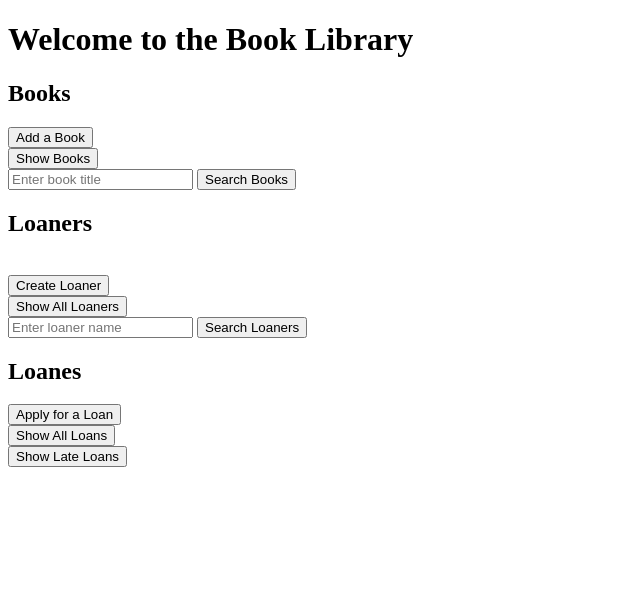
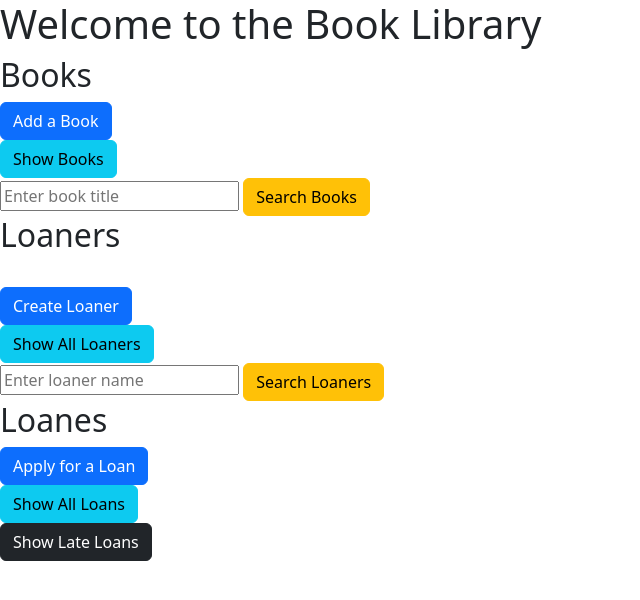
Before and after one commit to olgazon9/blueprint_crud, a Flask app: page / in a window 1280 px wide. Shown: the top 600 px of the page, without its empty margins (0-640 px from the left). Run offline with Flask 3, Linux system fonts and the light colour scheme.

Commit message:
16th commit

```diff
--- a/project/templates/index.html
+++ b/project/templates/index.html
@@ -4,12 +4,13 @@
 <head>
     <title>Book Library</title>
     <script src="https://cdn.jsdelivr.net/npm/axios/dist/axios.min.js"></script>
+    <link href="https://cdn.jsdelivr.net/npm/bootstrap@5.3.2/dist/css/bootstrap.min.css" rel="stylesheet" integrity="sha384-T3c6CoIi6uLrA9TneNEoa7RxnatzjcDSCmG1MXxSR1GAsXEV/Dwwykc2MPK8M2HN" crossorigin="anonymous">
 </head>
 
 <body>
     <h1>Welcome to the Book Library</h1>
     <h2>Books</h2>
-    <button id="addBookButton">Add a Book</button><br>
+    <button id="addBookButton" type="button" class="btn btn-primary">Add a Book</button><br>
 
     <div id="bookFormContainer" style="display: none;">
         <form id="bookForm">
@@ -30,7 +31,8 @@
         <div id="message"></div>
     </div>
     <!-- Button to toggle book list visibility -->
-    <button id="toggleBooksButton">Show Books</button><br>
+    <button id="toggleBooksButton" type="button" class="btn btn-info">Show Books</button>
+<br>
 
     <div id="bookList" style="display: none;">
         <!-- This is where the book list will be displayed -->
@@ -40,7 +42,7 @@
 
 <!-- Search form -->
 <input type="text" id="searchBookTitle" placeholder="Enter book title">
-<button id="searchBookButton">Search Books</button>
+<button id="searchBookButton" type="button" class="btn btn-warning">Search Books</button>
 <div id="searchBookResults" style="display: none;">
     <!-- This is where the book search results will be displayed -->
 </div>
@@ -49,7 +51,7 @@
     <br>
     <h2>Loaners</h2> <br>
     <!-- Button to toggle the form visibility -->
-    <button id="showFormButton">Create Loaner</button><br>
+    <button id="showFormButton" type="button" class="btn btn-primary">Create Loaner</button><br>
 
     <!-- Loaner creation form (initially hidden) -->
     <form id="loanerForm" style="display: none;">
@@ -62,14 +64,14 @@
         <button type="submit">Create Loaner</button>
     </form>
     <!-- Button to fetch and display all loaners -->
-    <button id="showLoanersButton">Show All Loaners</button><br>
+    <button id="showLoanersButton" type="button" class="btn btn-info">Show All Loaners</button><br>
 
     <!-- Container to display loaners -->
     <div id="loanersList" style="display: none;"></div>
 
     <!-- Search input field and button for loaners -->
 <input type="text" id="searchLoanerName" placeholder="Enter loaner name">
-<button id="searchLoanerButton">Search Loaners</button>
+<button id="searchLoanerButton" type="button" class="btn btn-warning">Search Loaners</button>
 <div id="searchLoanerResults" style="display: none;">
     <!-- This is where the loaner search results will be displayed -->
 
@@ -79,8 +81,8 @@
 
 
 <!-- Form to be displayed when the button is clicked -->
-<button id="openLoanForm">Apply for a Loan</button><br>
-<button id="showAllLoans">Show All Loans</button><br>
+<button id="openLoanForm" type="button" class="btn btn-primary" >Apply for a Loan</button><br>
+<button id="showAllLoans" type="button" class="btn btn-info">Show All Loans</button><br>
 
 
     <div id="loanForm" style="display: none;">
@@ -109,7 +111,7 @@
 
 </div>
 <!-- Add the "Show Late Loans" button -->
-<button id="showLateLoans">Show Late Loans</button>
+<button id="showLateLoans" type="button" class="btn btn-dark">Show Late Loans</button>
 <!-- Placeholder for displaying late loans -->
 <div id="lateLoanList" style="display: none;">
     <h2>Late Loans</h2>
@@ -186,8 +188,8 @@
                                 <strong>Author:</strong> ${book.author}<br>
                                 <strong>Publication Year:</strong> ${book.publication_year}<br>
                                 <strong>Genre:</strong> ${book.genre}<br>
-                                <button onclick="deleteBook(${book.id})">Delete</button>
-                                <button onclick="editBook(${book.id})">Edit</button>
+                                <button type="button" class="btn btn-danger" onclick="deleteBook(${book.id})">Delete</button>
+                                <button type="button" class="btn btn-secondary"  onclick="editBook(${book.id})">Edit</button>
                             </div>
                             <hr>
                         `).join('');
@@ -318,8 +320,8 @@ function fetchAndDisplayLoaners() {
 
                  // Create a list of loaners using the map function
                  const loanersList = loaners.map(function (loaner) {
-                const deleteButton = `<button onclick="deleteLoaner(${loaner.id})">Delete</button>`;
-                const editButton = `<button onclick="editLoaner(${loaner.id}, '${loaner.name}', '${loaner.contact}')">Edit</button>`;
+                const deleteButton = `<button type="button" class="btn btn-danger" onclick="deleteLoaner(${loaner.id})">Delete</button>`;
+                const editButton = `<button type="button" class="btn btn-secondary" onclick="editLoaner(${loaner.id}, '${loaner.name}', '${loaner.contact}')">Edit</button>`;
                 return `<div key=${loaner.id}>
                     <p><strong>Name:</strong> ${loaner.name}</p>
                     <p><strong>Contact:</strong> ${loaner.contact}</p>
@@ -481,13 +483,18 @@ const openButton = document.getElementById("openLoanForm");
                     const listItem = document.createElement("li");
                     listItem.textContent = `Loan ID: ${loan.id}, Book ID: ${loan.book_id}, Loaner ID: ${loan.loaner_id}, Loaned Date: ${loan.loaned_date}, Returned Date: ${loan.returned_date || 'N/A'}`;
 
-                    // Create a "Return" button for each loan
+                  // Create a "Return" button for each loan with Bootstrap classes
 const returnButton = document.createElement("button");
 returnButton.textContent = "Return";
+returnButton.setAttribute("type", "button");
+returnButton.classList.add("btn", "btn-success");
+
+// Add a click event listener to the "Return" button
 returnButton.addEventListener("click", function() {
     // Handle the return action for this loan
     handleReturn(loan.id);
 });
+
 
                     // Append the "Return" button to the list item
                     listItem.appendChild(returnButton);
```
Lines whose indentation alone changed are shown as unchanged.
